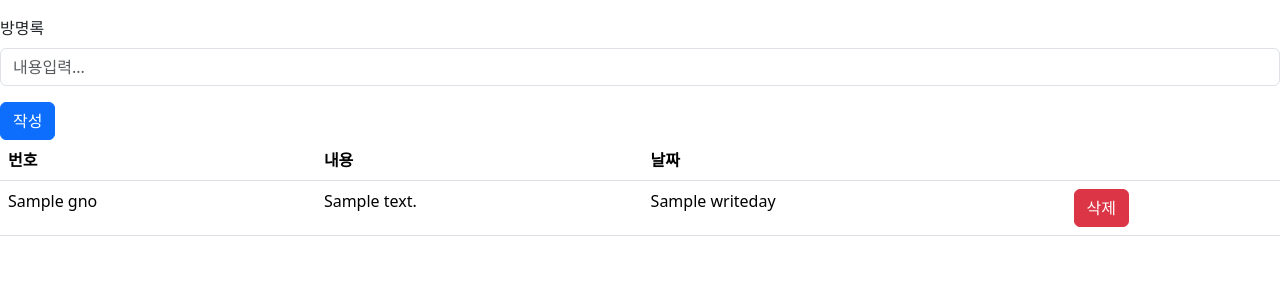
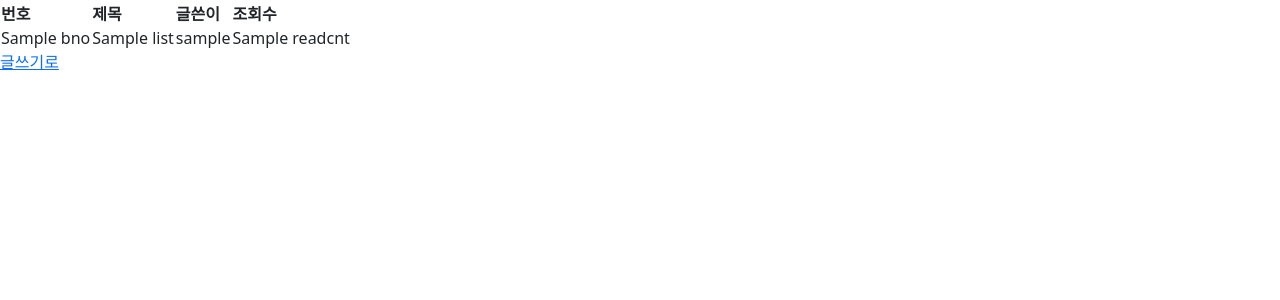
Before and after one commit to ghkdtjrdnjs2/todos, a Flask app: template sample1/templates/list.html in a window 1280 px wide. Shown: the top 300 px of the page. Run offline with Flask 3, Linux system fonts and the light colour scheme; the template is opened without the code that fills it: most values are stand-ins (such as "Sample title", 1, 10 or a date in 2020).

Commit message:
방명록,게시판

```diff
--- /dev/null
+++ b/FINAL/controller.py
@@ -0,0 +1,27 @@
+from flask import Flask, request, render_template, redirect
+import dao
+app = Flask(__name__)
+
+@app.route("/", methods=['get'])
+def title():
+    result = dao.findall()
+    return render_template("/list.html", list=result)
+
+@app.route("/read", methods=['get'])
+def read():
+    return render_template("/read.html")
+
+@app.route("/write", methods=['get'])
+def write_view():
+    return render_template("/write.html")
+
+@app.route("/write", methods=['post'])
+def write():
+    title = request.form.get('title', type=str)
+    nickname = request.form.get('nickname', type=str)
+    content = request.form.get('content',type=str)
+    dao.save(title=title, nickname=nickname, content=content)
+    return redirect("/")
+
+
+app.run(debug=True)
--- /dev/null
+++ b/FINAL/dao.py
@@ -0,0 +1,25 @@
+import datetime
+
+board = []
+board.append(dict(bno=1,title="aa",content="aaa",nickname="spring",readcnt=0))
+board.append(dict(bno=2,title="bb",content="bbb",nickname="spring",readcnt=0))
+board.append(dict(bno=3,title="cc",content="ccc",nickname="spring",readcnt=0))
+b = dict(bno=1, title='title', writeday='writeday', nickname='nickname', content='content' )
+bno = 4
+
+
+
+def findall()->list:
+    return board
+
+# def findone():
+#     for b in board:
+#         return
+
+def save(title:str, nickname:str, content:str)->bool:
+    global bno
+    writeday = datetime.datetime.now().date()
+    b = dict(bno=bno, title=title, nickname=nickname, content=content, writeday=writeday, readcnt=0)
+    board.append(b)
+    bno=bno+1
+    return True
--- /dev/null
+++ b/FINAL/templates/list.html
@@ -0,0 +1,29 @@
+<html>
+    <head>
+        <link href="https://cdn.jsdelivr.net/npm/bootstrap@5.3.2/dist/css/bootstrap.min.css" rel="stylesheet">
+        <script src="https://cdn.jsdelivr.net/npm/bootstrap@5.3.2/dist/js/bootstrap.bundle.min.js"></script>
+    </head>
+    <body>
+        <table>
+            <thead>
+                <tr>
+                    <th>번호</th>
+                    <th>제목</th>
+                    <th>글쓴이</th>
+                    <th>조회수</th>
+                </tr>
+            </thead>
+            <tbody>
+                {% for b in list%}
+                <tr>
+                    <td>{{b.bno}}</td>
+                    <td>{{b.title}}</td>
+                    <td>{{b.nickname}}</td>
+                    <td>{{b.readcnt}}</td>
+                </tr>
+                {% endfor%}
+            </tbody>
+        </table>
+        <a href="/write">글쓰기로</a>
+    </body>
+</html>
--- a/guestbook1/controller.py
+++ b/guestbook1/controller.py
@@ -19,5 +19,11 @@
     m.save(content=content)
     return redirect("/")
 
+@app.route("/delete", methods=['post'])
+def delete():
+  gno = request.form.get('gno', type=int)
+  m.delete(gno)
+  return redirect("/")
+
 # # 서버를 개발자 모드(변경하면 자동 재실행)로 실행
 app.run(debug=True)
--- a/guestbook1/model.py
+++ b/guestbook1/model.py
@@ -26,7 +26,10 @@
     guestbook.append(gb)
     gno+=1
 
-
+def delete(gno:int):
+  for gb in guestbook:
+    if gb['gno']==gno:
+      guestbook.remove(gb)
 
 # def hap(val1:int, val2:int)->int:
 #     return val1+val2
--- a/guestbook1/templates/list.html
+++ b/guestbook1/templates/list.html
@@ -32,7 +32,11 @@
                 <td>{{gb.gno}}</td>
                 <td>{{gb.content}}</td>
                 <td>{{gb.writeday}}</td>
-                <td><button class="btn btn-danger">삭제</button></td>
+                <td>
+                    <form action="/delete" method="post">
+                        <input type="hidden" name="gno" value="{{gb.gno}}">
+                    <button class="btn btn-danger">삭제</button>
+                </td>
             </tr>
             {% endfor %}
         </tbody>
--- a/암기폴더/amgi.py
+++ b/암기폴더/amgi.py
@@ -7,7 +7,6 @@
 # controller - 주소제공, 뷰와 모델의 연결
 #
 # MVC - Model View Controller
-# guestbook=[]
 #
 # MVVM - Model View ViewModel
 #
```
Also changed, not shown: FINAL/templates/read.html (added, +11 -0 lines), FINAL/templates/write.html (added, +10 -0 lines), 암기폴더/amgi2.py (added, +11 -0 lines).
